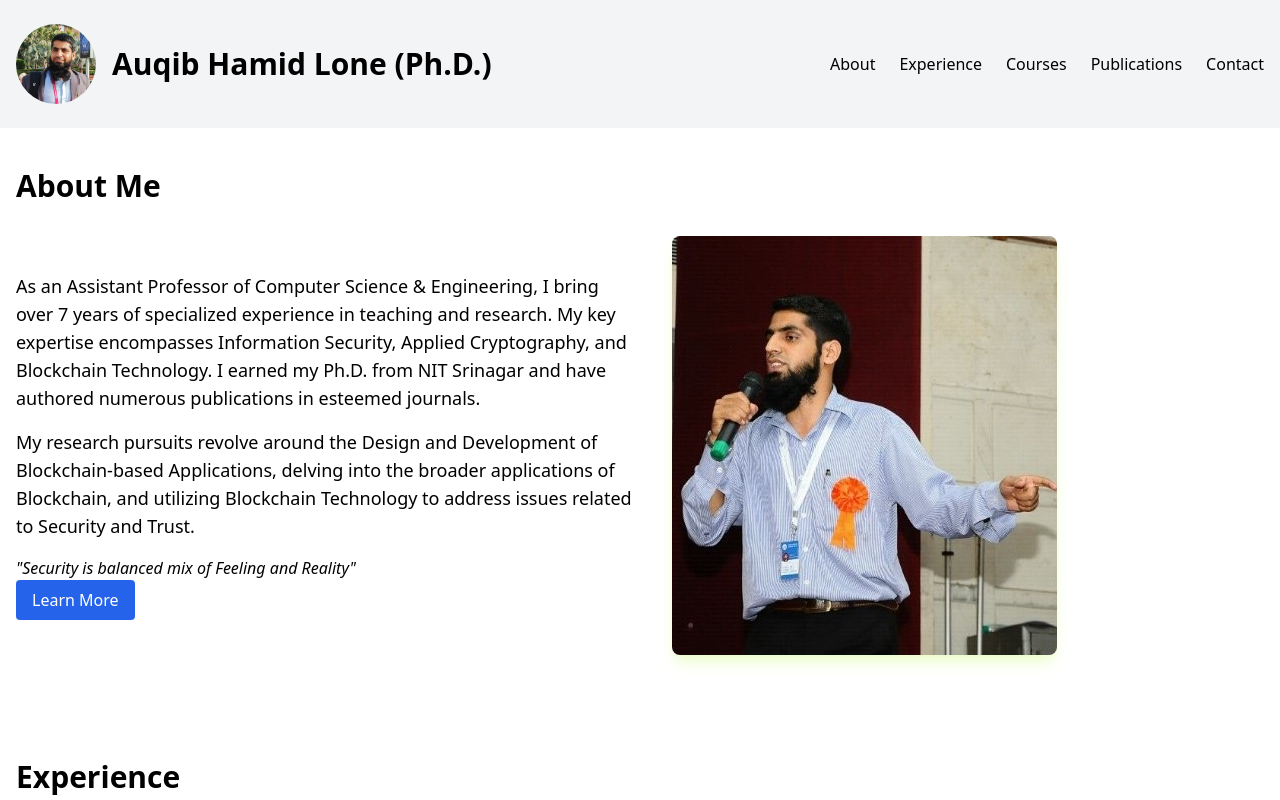
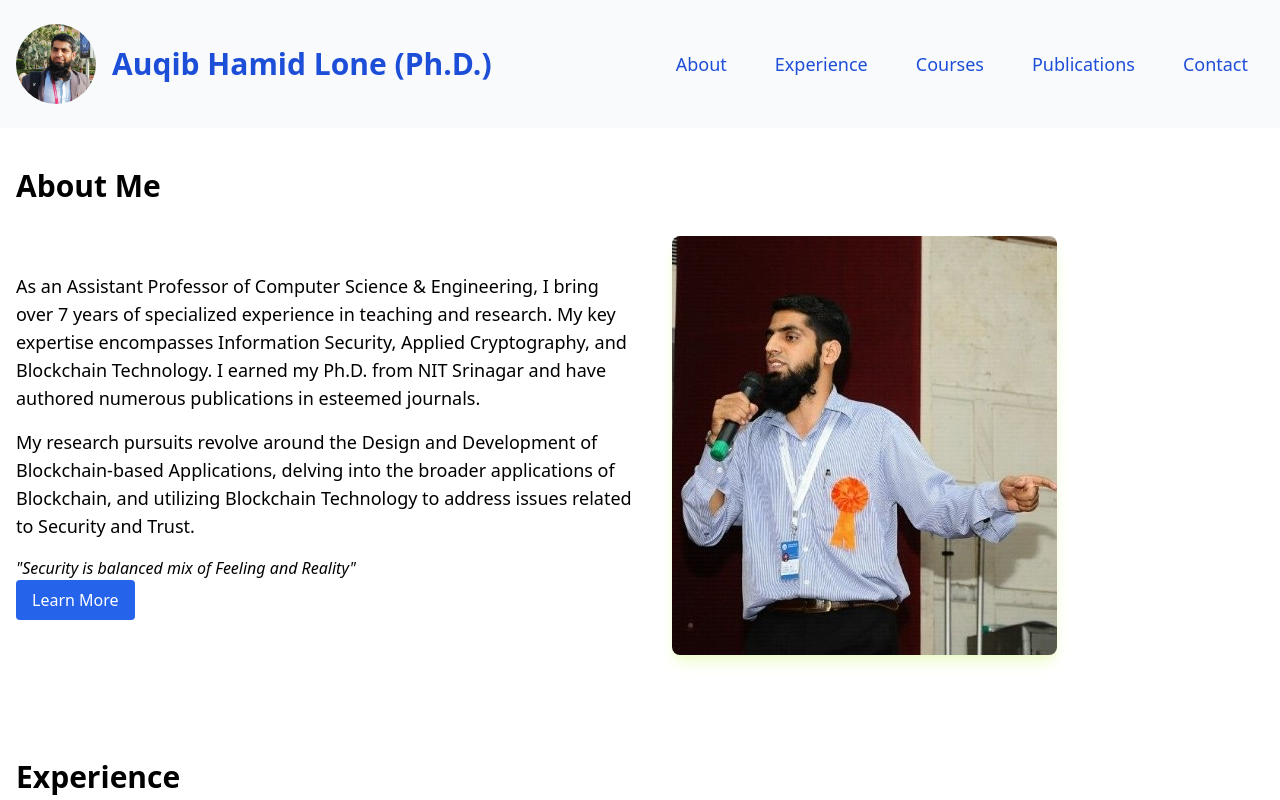
Before and after one commit to AUQIB92/personal_portfolio, a Next.js app: page / in a window 1280 px wide. Shown: the top 800 px of the page. Built offline with nearby package versions, Linux system fonts and the light colour scheme.

Commit message:
Added Hamburger  Menu Style

```diff
--- a/components/ProfessorLandingPage.js
+++ b/components/ProfessorLandingPage.js
@@ -35,35 +35,105 @@ const ProfessorLandingPage = () => {
   setSubject('');
   setMessage('');
 };
+const [isOpen, setIsOpen] = useState(false);
+
+const toggleMenu = () => {
+  setIsOpen(!isOpen);
+};
 
 
   return (
     <div className="font-sans">
      {/* Header Section */}
-      <header className="bg-gray-100 py-6">
-        <div className="container mx-auto px-4 flex items-center justify-between">
+{/* Header Section */}
+<header className="bg-gray-50 py-6 shadow-lg">
+      <div className="container mx-auto px-4 flex flex-wrap items-center justify-between">
+        {/* Logo and Title */}
         <div className="flex items-center">
           <img
             src="/Logo.jpeg"
             alt="Professor's Logo"
             className="w-20 h-20 rounded-full mr-4"
           />
-            <h1 className="text-3xl font-bold">Auqib Hamid Lone (Ph.D.) </h1>
+          <h1 className="text-2xl md:text-3xl font-bold text-blue-700">
+            Auqib Hamid Lone (Ph.D.)
+          </h1>
+        </div>
 
+        {/* Hamburger Icon */}
+        <div className="block lg:hidden">
+          <button
+            onClick={toggleMenu}
+            className="text-blue-700 hover:bg-blue-600 hover:text-white focus:outline-none px-4 py-2 rounded-md"
+          >
+            <svg
+              className="w-6 h-6"
+              fill="none"
+              stroke="currentColor"
+              viewBox="0 0 24 24"
+              xmlns="http://www.w3.org/2000/svg"
+            >
+              <path
+                strokeLinecap="round"
+                strokeLinejoin="round"
+                strokeWidth="2"
+                d="M4 6h16M4 12h16m-7 6h7"
+              />
+            </svg>
+          </button>
         </div>
-          <nav>
-            <ul className="flex space-x-6">
-              <li><a href="#about" className="hover:text-blue-950">About</a></li>
-              <li><a href="#experience" className="hover:text-blue-950">Experience</a></li>
-              <li><a href="#courses" className="hover:text-blue-950">Courses</a></li>
-              <li><a href="#publications" className="hover:text-blue-600">Publications</a></li>
-              <li><a href="#contact" className="hover:text-blue-600">Contact</a></li>
+
+        {/* Navigation Links */}
+        <nav
+          className={`${
+            isOpen ? 'block' : 'hidden'
+          } lg:flex lg:items-center w-full lg:w-auto`}
+        >
+          <ul className="flex flex-col lg:flex-row lg:space-x-4 rounded-lg lg:p-0 p-4 bg-blue-50 lg:bg-transparent">
+            <li>
+              <a
+                href="#about"
+                className="text-blue-700 hover:bg-blue-600 hover:text-white text-lg px-4 py-2 rounded-md transition duration-300"
+              >
+                About
+              </a>
+            </li>
+            <li>
+              <a
+                href="#experience"
+                className="text-blue-700 hover:bg-blue-600 hover:text-white text-lg px-4 py-2 rounded-md transition duration-300"
+              >
+                Experience
+              </a>
+            </li>
+            <li>
+              <a
+                href="#courses"
+                className="text-blue-700 hover:bg-blue-600 hover:text-white text-lg px-4 py-2 rounded-md transition duration-300"
+              >
+                Courses
+              </a>
+            </li>
+            <li>
+              <a
+                href="#publications"
+                className="text-blue-700 hover:bg-blue-600 hover:text-white text-lg px-4 py-2 rounded-md transition duration-300"
+              >
+                Publications
+              </a>
+            </li>
+            <li>
+              <a
+                href="#contact"
+                className="text-blue-700 hover:bg-blue-600 hover:text-white text-lg px-4 py-2 rounded-md transition duration-300"
+              >
+                Contact
+              </a>
+            </li>
           </ul>
         </nav>
-
       </div>
     </header>
-
       {/* About Section */}
 
       <section id="about" className="py-10 bg-white">
```
Lines whose indentation alone changed are shown as unchanged.
